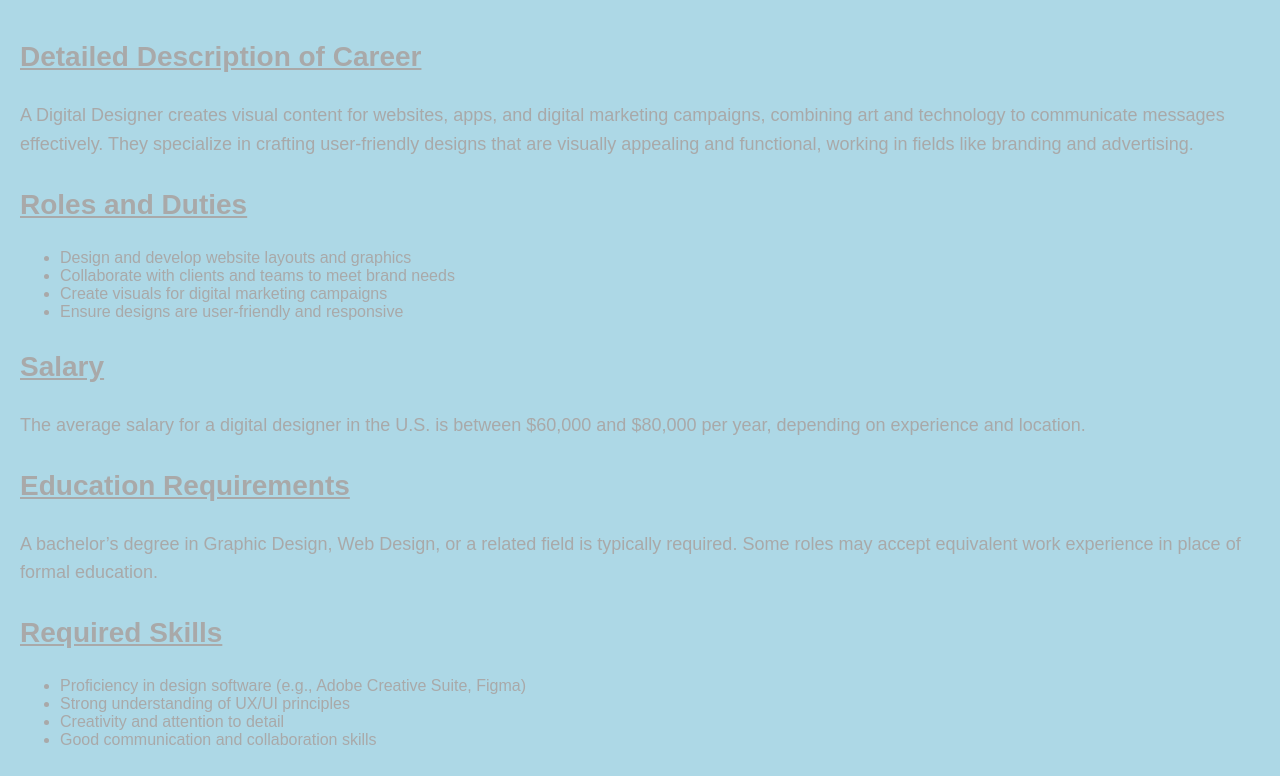
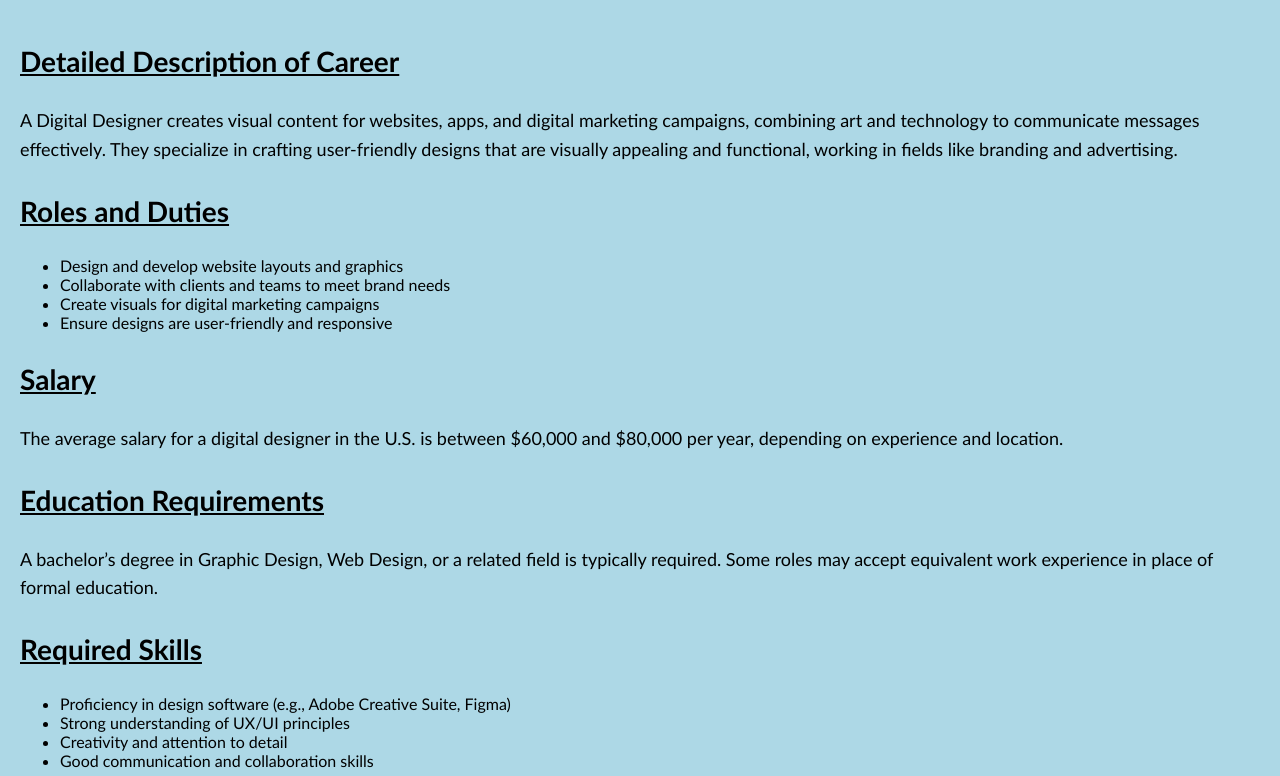
Before and after one commit to graciescimeca07/digitaldesign, a plain HTML site: page index.html in a window 1280 px wide. Shown: the part 167-943 px from the top of the page. Drawn offline with Linux system fonts and the light colour scheme.

Commit message:
Update index.html

```diff
--- a/index.html
+++ b/index.html
@@ -7,8 +7,8 @@
     <style>
         body {
             background-color: lightblue;
-            color: darkgray;
-            font-family: Arial, sans-serif;
+            color: black;
+            font-family: candara, sans-serif;
             margin: 0;
             padding: 20px;
         }
```
